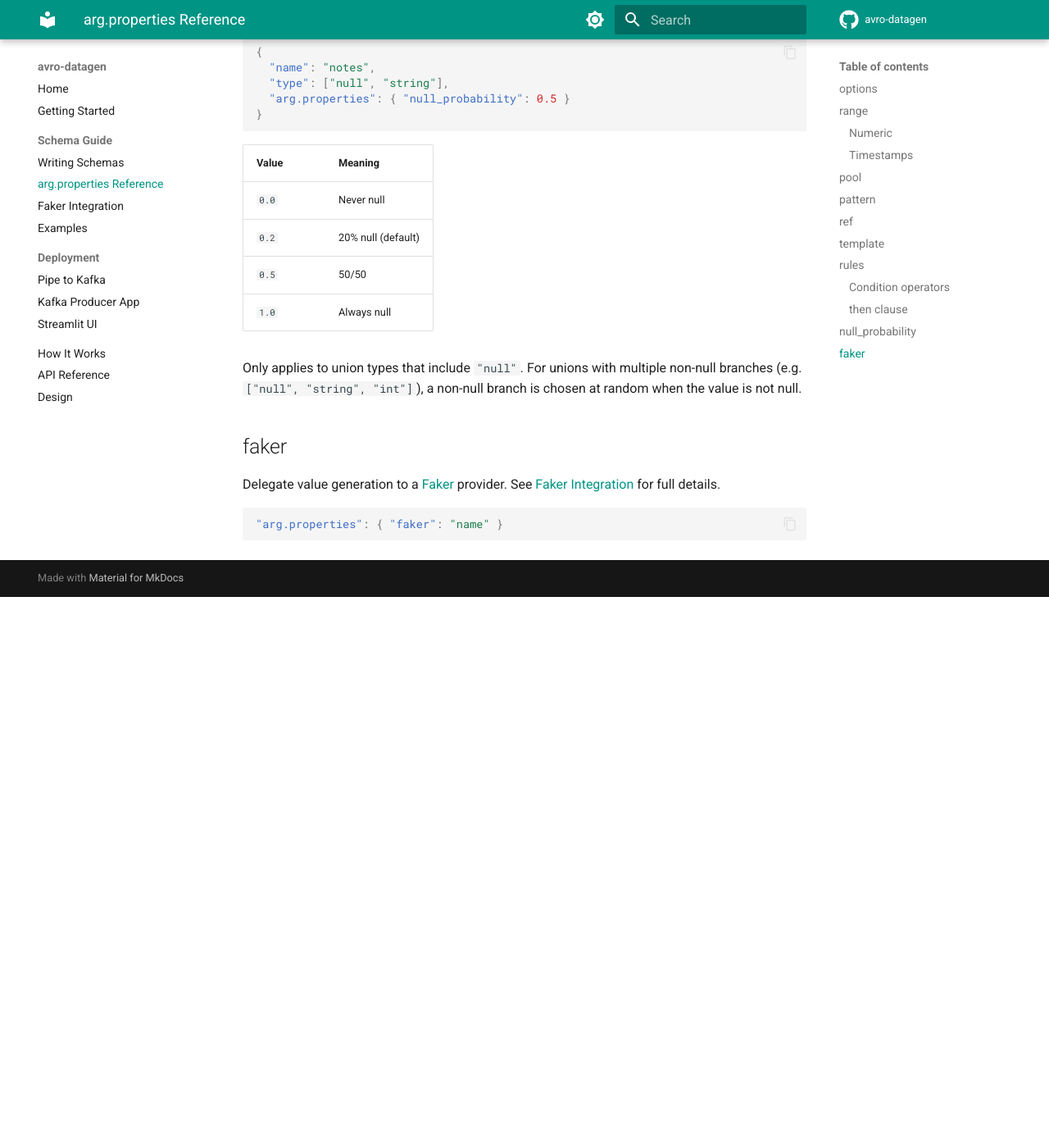
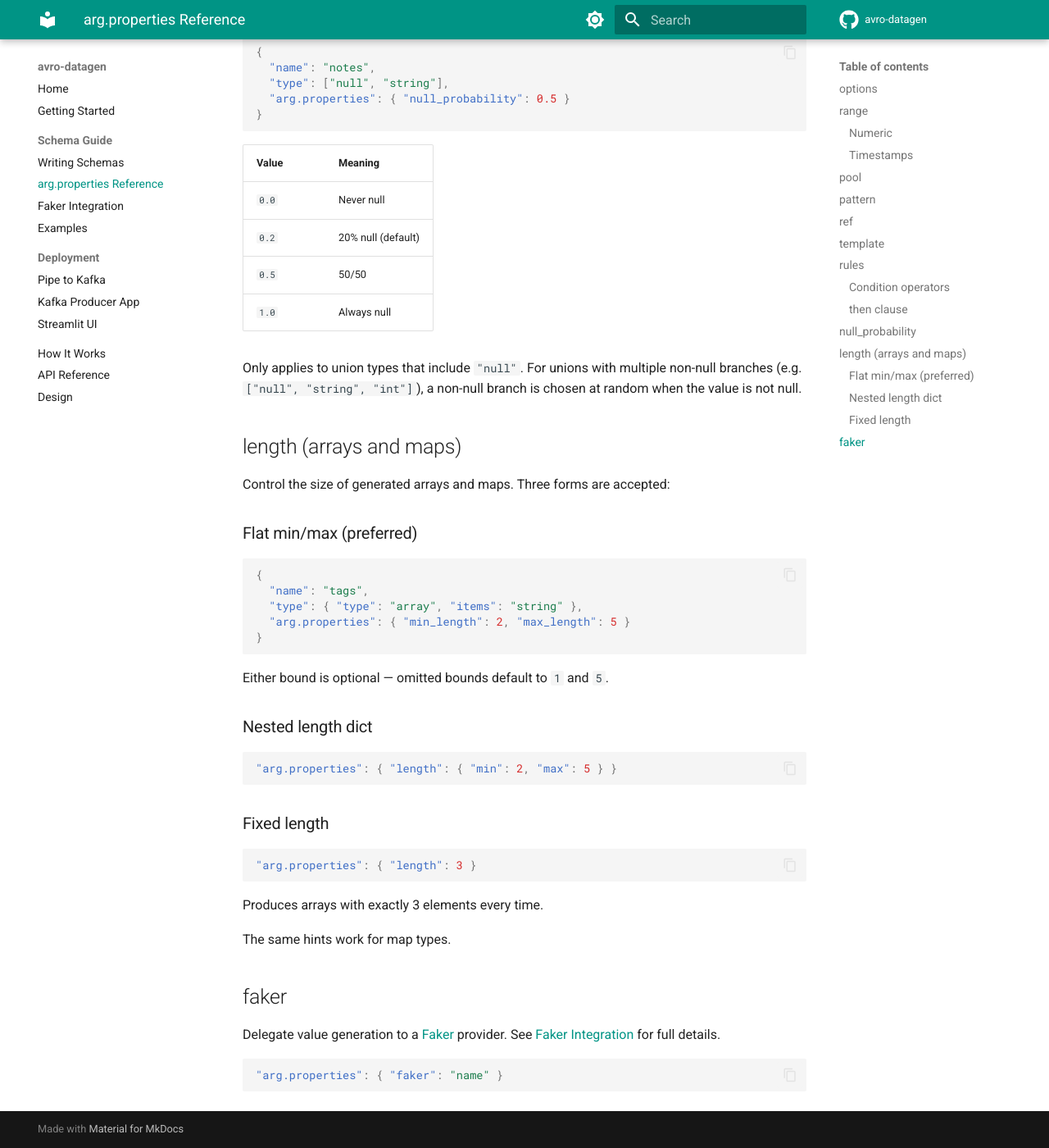
Before and after one commit to ConsciousExplorer/avro-datagen, an MkDocs documentation site: the page built from docs-site/schemas/arg-properties.md, in a window 1280 px wide and 1400 px high, scrolled down 3882 px. Shown: the whole window at 82% size. Built offline with MkDocs 1.6.1 and Material for MkDocs 9.7.7, drawn with Linux system fonts in a browser that asks for light colours; comment, search, counter and statistics services are not loaded; before the commit the page ends 4610 px from its top, so only the background shows below that.

Commit message:
feat: Support min_length/max_length and fixed length for arrays and maps
Three length hint forms now supported:
1. min_length / max_length (flat, preferred for new schemas)
2. length: {"min": N, "max": M} (existing nested form)
3. length: N (fixed integer for exact length)

Arrays and maps both use the new _resolve_length helper. Backward compatible
with existing length: {min, max} schemas.

- Tests for all three forms (flat, nested, fixed, max-only)
- Docs: new length section in arg-properties, updated writing-schemas example

Closes #10

````diff
--- a/docs-site/schemas/arg-properties.md
+++ b/docs-site/schemas/arg-properties.md
@@ -174,6 +174,38 @@
 non-null branches (e.g. `["null", "string", "int"]`), a non-null branch is
 chosen at random when the value is not null.
 
+## length (arrays and maps)
+
+Control the size of generated arrays and maps. Three forms are accepted:
+
+### Flat min/max (preferred)
+
+```json
+{
+  "name": "tags",
+  "type": { "type": "array", "items": "string" },
+  "arg.properties": { "min_length": 2, "max_length": 5 }
+}
+```
+
+Either bound is optional — omitted bounds default to `1` and `5`.
+
+### Nested length dict
+
+```json
+"arg.properties": { "length": { "min": 2, "max": 5 } }
+```
+
+### Fixed length
+
+```json
+"arg.properties": { "length": 3 }
+```
+
+Produces arrays with exactly 3 elements every time.
+
+The same hints work for map types.
+
 ## faker
 
 Delegate value generation to a [Faker](https://faker.readthedocs.io/) provider.
````
Also changed, not shown: docs-site/schemas/writing-schemas.md (+5 -1 lines), 2 other files.
